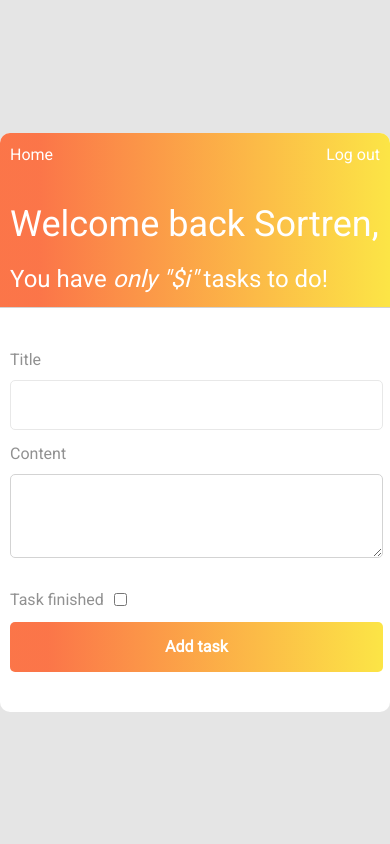
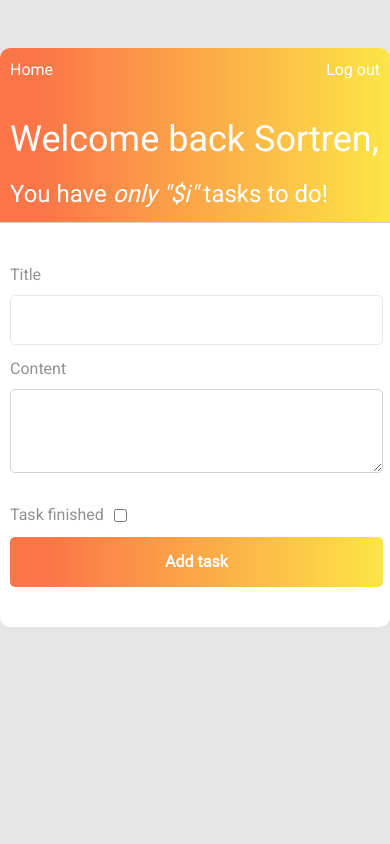
Before and after one commit to Sortren/Django-Tasker, a Django app: page /add-task/ in a window 390 px wide. Run offline with Django 3.2, Linux system fonts and the light colour scheme; a user stored in the database is signed in; some libraries are stand-ins or nearby versions.

Commit message:
basic style setup for mobile

```diff
--- a/tasker/to_do/static/to_do/home.css
+++ b/tasker/to_do/static/to_do/home.css
@@ -5,19 +5,21 @@
   font-family: "Roboto", sans-serif;
 }
 
+body {
+  background-color: #e5e5e5;
+}
+
 main {
   display: flex;
   min-height: 100vh;
   justify-content: center;
   align-items: center;
-  background-color: #e5e5e5;
 }
 
 .app {
   display: flex;
   flex-direction: column;
   min-width: 30%;
-  margin: auto;
   border-radius: 10px;
   background-color: white;
   overflow: hidden;
@@ -27,7 +29,6 @@ main {
   color: white;
   display: flex;
   flex-direction: column;
-  /* justify-content: space-between; */
   padding: 10px;
   background: rgb(251, 110, 63);
   background: linear-gradient(
@@ -247,4 +248,8 @@ main {
   .app {
     justify-content: center;
   }
+
+  main {
+    min-height: 80vh;
+  }
 }
--- a/tasker/to_do/templates/to_do/base_home.html
+++ b/tasker/to_do/templates/to_do/base_home.html
@@ -29,8 +29,6 @@
                     <span class="welcome">Welcome back <a href = "{% url 'profile' %} " class = "username">{{ user.username }},</a></span>
                     <span class="incomplete">You have <i>only "$i"</i> tasks to do!</span>
                 </div>
-
-
             </div>
 
             {% block search-add %}
```
Also changed, not shown: tasker/db.sqlite3.
